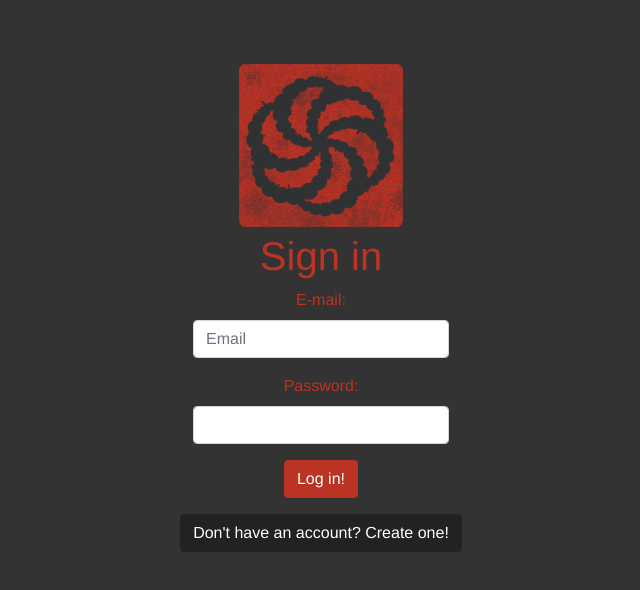
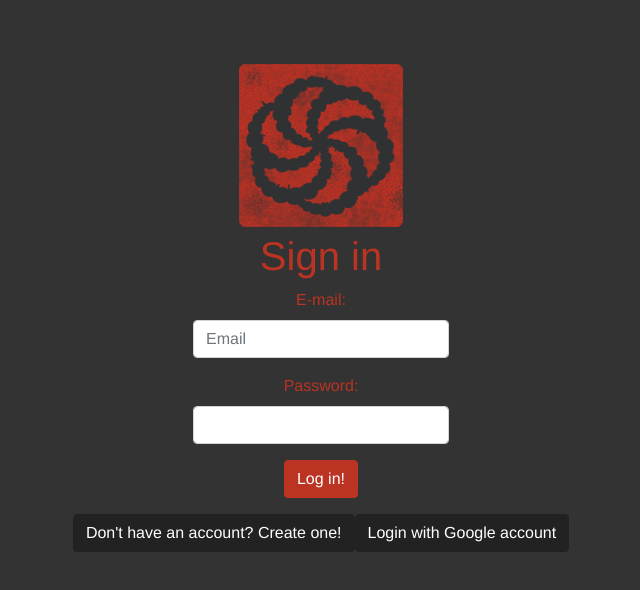
Before and after one commit to samborskik/spa-pwa-project, a Vue app: page / in a window 1280 px wide. Shown: the top 590 px of the page, without its empty margins (319-959 px from the left). Built offline with nearby package versions, Linux system fonts and the light colour scheme; no server answers.

Commit message:
Add firebase gmail login

```diff
--- a/src/App.vue
+++ b/src/App.vue
@@ -15,6 +15,9 @@
         <span v-if='displayLogin'>Don't have an account? Create one!</span>
         <span v-else>Have an account? Sign in</span>
       </b-button>
+      <b-button @click='handleLoginWithGoogle'>
+        <span>Login with Google account</span>
+      </b-button>
     </div>
 
   </div>
@@ -24,6 +27,8 @@
 import Login from './components/Login.vue';
 import Signup from './components/Signup.vue';
 import HomePage from './components/HomePage.vue';
+
+import firebase from 'firebase';
 
 export default {
   name: 'App',
@@ -46,6 +51,15 @@ export default {
     },
     setUserSession: function(param) {
       this.isUserLoggedIn = param;
+    },
+    handleLoginWithGoogle: function() {
+      var provider = new firebase.auth.GoogleAuthProvider();
+      firebase.auth().signInWithPopup(provider).then((result) => {
+      localStorage.setItem('spa-pwa-project', result.additionalUserInfo.profile.email);
+      this.setUserSession(true);
+      alert('Logged in!')
+    }).catch((err) => console.log(err))
+
     }
   },
   mounted: function() {
```
